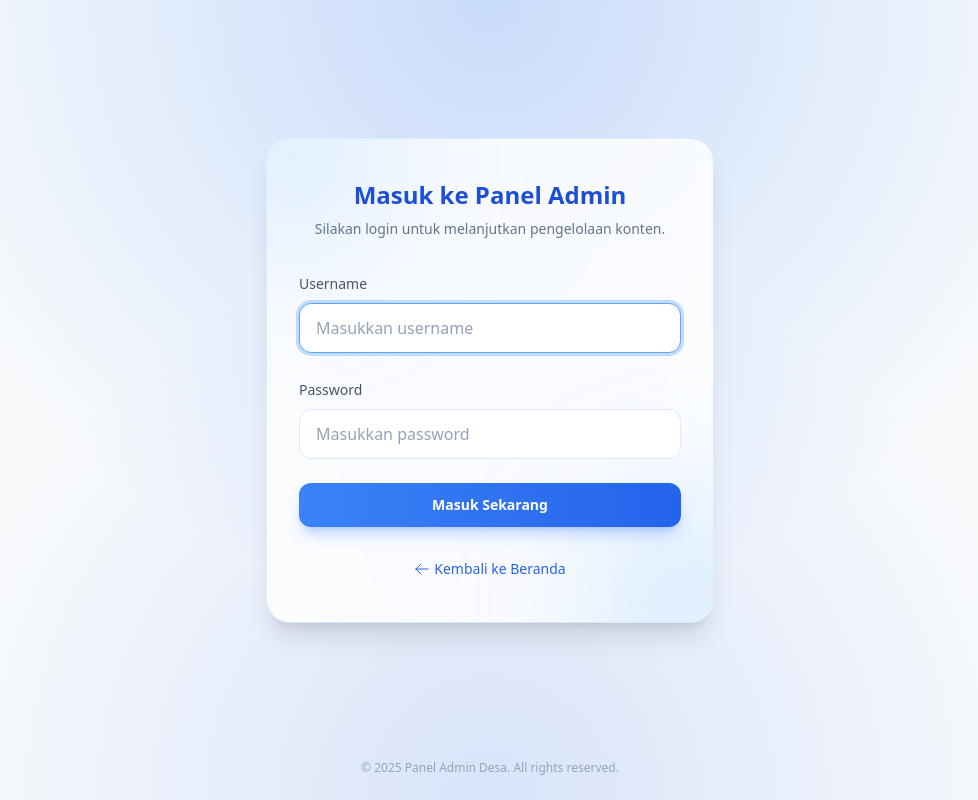
After one commit to ibnfzy/proile_adat, a CodeIgniter 4 app: the page made by app/Views/auth/login.php in a window 1280 px wide. The commit adds this page. Shown: the whole page, without its empty margins (150-1128 px from the left). Run offline with PHP 8.4 and a stand-in for CodeIgniter, Linux system fonts and the light colour scheme; the template is opened without the code that fills it, so the values that code supplies are empty; some libraries are stand-ins or nearby versions.

```diff
--- a/app/Config/Routes.php
+++ b/app/Config/Routes.php
@@ -8,6 +8,10 @@ use CodeIgniter\Router\RouteCollection;
 $routes->get('/', 'Home::index');
 
 $routes->get('/galeri', 'GaleriController::publicIndex');
+
+$routes->get('/login', 'AuthController::login');
+$routes->post('/login', 'AuthController::authenticate');
+$routes->get('/logout', 'AuthController::logout');
 
 $routes->group('Admin', function (RouteCollection $routes) {
   $routes->get('/', 'AdminController::index');
--- /dev/null
+++ b/app/Views/auth/login.php
@@ -0,0 +1,89 @@
+<!doctype html>
+<html lang="id">
+
+<head>
+  <meta charset="UTF-8" />
+  <meta name="viewport" content="width=device-width, initial-scale=1.0" />
+  <title><?= esc($pageTitle ?? 'Masuk'); ?></title>
+  <script src="https://cdn.tailwindcss.com"></script>
+  <style>
+    body {
+      background: radial-gradient(circle at top, rgba(59, 130, 246, 0.25), transparent 60%),
+        radial-gradient(circle at bottom, rgba(37, 99, 235, 0.15), transparent 55%), #f8fafc;
+    }
+  </style>
+</head>
+
+<body class="min-h-screen flex flex-col">
+  <main class="flex flex-1 items-center justify-center px-4 py-12">
+    <div
+      class="relative w-full max-w-md overflow-hidden rounded-3xl border border-blue-100 bg-white/80 shadow-xl backdrop-blur">
+      <div class="absolute -top-24 -left-24 h-56 w-56 rounded-full bg-blue-200/40 blur-3xl"></div>
+      <div class="absolute -bottom-24 -right-24 h-56 w-56 rounded-full bg-blue-300/30 blur-3xl"></div>
+      <div class="relative px-8 py-10">
+        <div class="mb-8 text-center">
+          <h1 class="text-2xl font-semibold text-blue-700">Masuk ke Panel Admin</h1>
+          <p class="mt-2 text-sm text-slate-500">Silakan login untuk melanjutkan pengelolaan konten.</p>
+        </div>
+
+        <?php if (session()->getFlashdata('error')) : ?>
+          <div class="mb-4 rounded-xl border border-red-100 bg-red-50 px-4 py-3 text-sm text-red-600">
+            <?= esc(session()->getFlashdata('error')); ?>
+          </div>
+        <?php endif; ?>
+
+        <?php if (session()->getFlashdata('message')) : ?>
+          <div class="mb-4 rounded-xl border border-emerald-100 bg-emerald-50 px-4 py-3 text-sm text-emerald-600">
+            <?= esc(session()->getFlashdata('message')); ?>
+          </div>
+        <?php endif; ?>
+
+        <?php if ($errors = session()->getFlashdata('errors')) : ?>
+          <div class="mb-4 space-y-1 rounded-xl border border-amber-100 bg-amber-50 px-4 py-3 text-sm text-amber-700">
+            <?php foreach ($errors as $error) : ?>
+              <p><?= esc($error); ?></p>
+            <?php endforeach; ?>
+          </div>
+        <?php endif; ?>
+
+        <form action="<?= site_url('/login'); ?>" method="post" class="space-y-6">
+          <?= csrf_field(); ?>
+          <div class="space-y-2">
+            <label for="username" class="text-sm font-medium text-slate-600">Username</label>
+            <input type="text" id="username" name="username" value="<?= old('username'); ?>" autofocus
+              class="w-full rounded-xl border border-blue-100 bg-white px-4 py-3 text-slate-700 placeholder:text-slate-400 focus:border-blue-400 focus:outline-none focus:ring focus:ring-blue-200"
+              placeholder="Masukkan username" required>
+          </div>
+
+          <div class="space-y-2">
+            <label for="password" class="text-sm font-medium text-slate-600">Password</label>
+            <input type="password" id="password" name="password"
+              class="w-full rounded-xl border border-blue-100 bg-white px-4 py-3 text-slate-700 placeholder:text-slate-400 focus:border-blue-400 focus:outline-none focus:ring focus:ring-blue-200"
+              placeholder="Masukkan password" required>
+          </div>
+
+          <button type="submit"
+            class="w-full rounded-xl bg-gradient-to-r from-blue-500 to-blue-600 px-4 py-3 text-sm font-semibold text-white shadow-lg shadow-blue-500/30 transition hover:from-blue-600 hover:to-blue-700">
+            Masuk Sekarang
+          </button>
+        </form>
+
+        <div class="mt-8 text-center text-sm text-slate-500">
+          <a href="/" class="inline-flex items-center gap-1 font-medium text-blue-600 hover:text-blue-700">
+            <svg xmlns="http://www.w3.org/2000/svg" class="h-4 w-4" fill="none" viewBox="0 0 24 24"
+              stroke="currentColor" stroke-width="1.5">
+              <path stroke-linecap="round" stroke-linejoin="round" d="M10.5 19.5 3 12m0 0 7.5-7.5M3 12h18" />
+            </svg>
+            Kembali ke Beranda
+          </a>
+        </div>
+      </div>
+    </div>
+  </main>
+
+  <footer class="pb-6 text-center text-xs text-slate-400">
+    &copy; <?= date('Y'); ?> Panel Admin Desa. All rights reserved.
+  </footer>
+</body>
+
+</html>
```
Also changed, not shown: app/Config/Filters.php (+6 -1 lines), app/Controllers/AuthController.php (added, +71 -0 lines), app/Controllers/BaseController.php (+4 -6 lines), app/Filters/AuthFilter.php (added, +24 -0 lines), app/Views/admin/partials/header.php (+16 -4 lines), app/Views/admin/partials/sidebar.php (+16 -0 lines).
